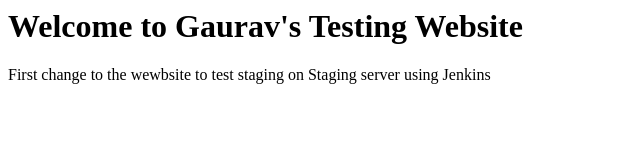
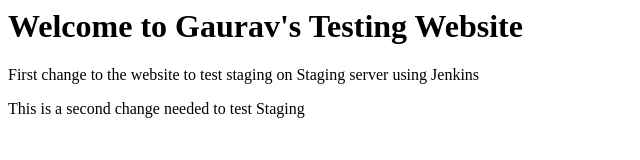
Before and after one commit to gauravparashar/Website, a plain HTML site: page index.html in a window 1280 px wide. Shown: the whole page, without its empty margins (0-640 px from the left). Drawn offline with Linux system fonts and the light colour scheme.

Commit message:
Added one more paragraph

```diff
--- a/index.html
+++ b/index.html
@@ -2,6 +2,7 @@
 <title>Jenkins CI/CD Pipeline</title>
 <body>
 <h1>Welcome to Gaurav's Testing Website</h1>
-<p>First change to the wewbsite to test staging on Staging server using Jenkins</p>
+<p>First change to the website to test staging on Staging server using Jenkins</p>
+<p>This is a second change needed to test Staging</p>
 </body>
 </html>
```
